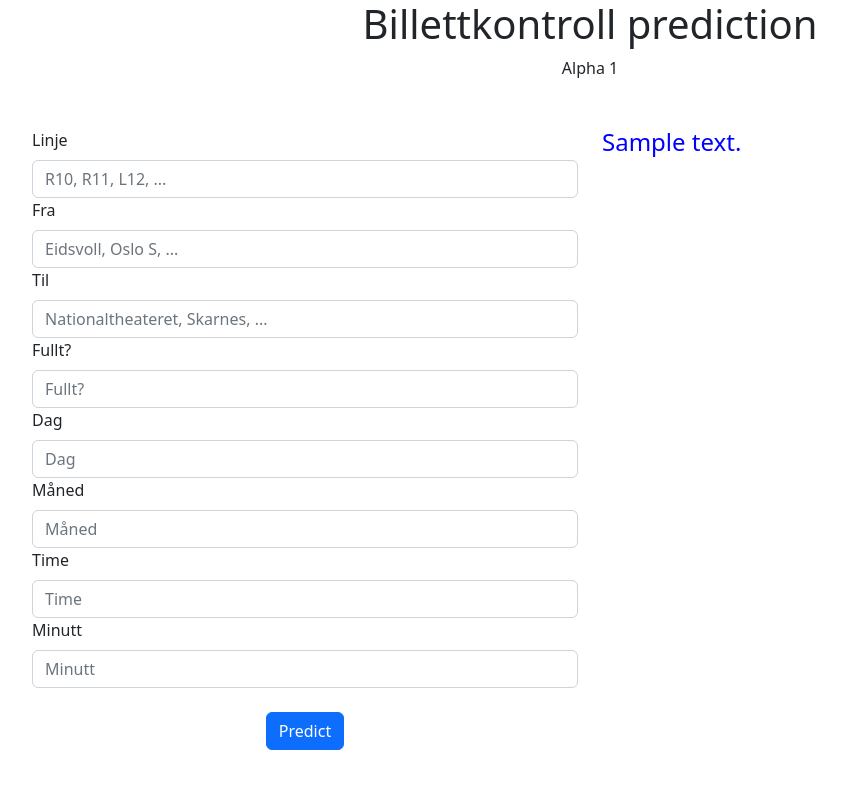
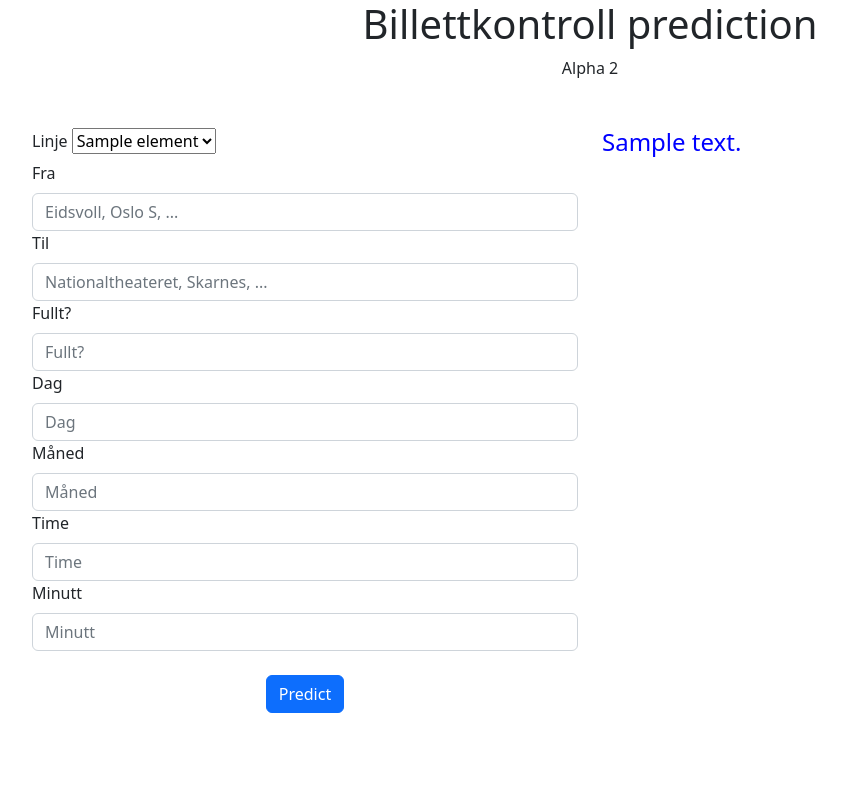
Before and after one commit to sigzug/Billettkontroll-AI, a Flask app: template templates/index.html in a window 1280 px wide. Shown: the whole page, without its empty margins (50-896 px from the left). Run offline with Flask 2, Linux system fonts and the light colour scheme; the template is opened without the code that fills it: most values are stand-ins (such as "Sample title", 1, 10 or a date in 2020); parts of the project's set-up code (start-up, migrations or seed data) failed here and were passed over.

Commit message:
Alpha 2 start
Started on making the website more user friendly. Making it so the client askes the server for the categories in "linje" and them putting them in a select list for piking. I've only started on this and is not complete as of this commit. Have to save it for later.

Made some small changes to the training.Only making the synthetic data set smaller and getting a score of 80%.

```diff
--- a/deploy.py
+++ b/deploy.py
@@ -68,5 +68,14 @@ def predict():
 
     return render_template('index.html', prediction_text=f"The models says: {output}")
 
+
+@app.route('/linje', methods=['GET'])
+def getLinje():
+    linjeCat = pk.load(open("./categories/linjeCat.pkl", 'rb'))
+    linjer = list(linjeCat.categories)
+    return render_template('index.html', linje_list=linjer)
+
+
+
 if __name__ == "__main__":
-    app.run(debug=True, host='0.0.0.0')
+    app.run(debug=True, host='0.0.0.0', port='8080')
--- a/templates/index.html
+++ b/templates/index.html
@@ -13,21 +13,19 @@
     <div class="container">
         <div class="text-center">
             <h1>Billettkontroll prediction</h1>
-            <p>Alpha 1</p>
+            <p>Alpha 2</p>
          </div>
         <div class="row justify-content-center my-5">
             <div class="col-lg-6">
                 <form action="{{url_for('predict')}}" method="post">
                     <div class="form-group">
                         <label for="linje" class="form-label">Linje</label>
-                        <input type="text" class="form-control" name="linje" id="linje" placeholder="R10, R11, L12, ..." required="required">
-                        <!--<select class="form-select" id="subject">
-                            <option value="">R10, R11, ...</option>
-                            <option value="r10">R10</option>
-                            <option value="r11">R11</option>
-                            <option value="l12">L12</option>
-                            <option value="l14">L14</option>
-                        </select>-->
+                        <!--<input type="text" class="form-control" name="linje" id="linje" placeholder="R10, R11, L12, ..." required="required">-->
+                        <select>
+                            {% for element in linje_list %}
+                                <option value="{{ element }}">{{ element }}</option>
+                            {% endfor %}
+                        </select>
                     </div>
 
                     <!--<input type="text" name="vogn" placeholder="vogn" required="required">-->
```
Also changed, not shown: 4 other files.
